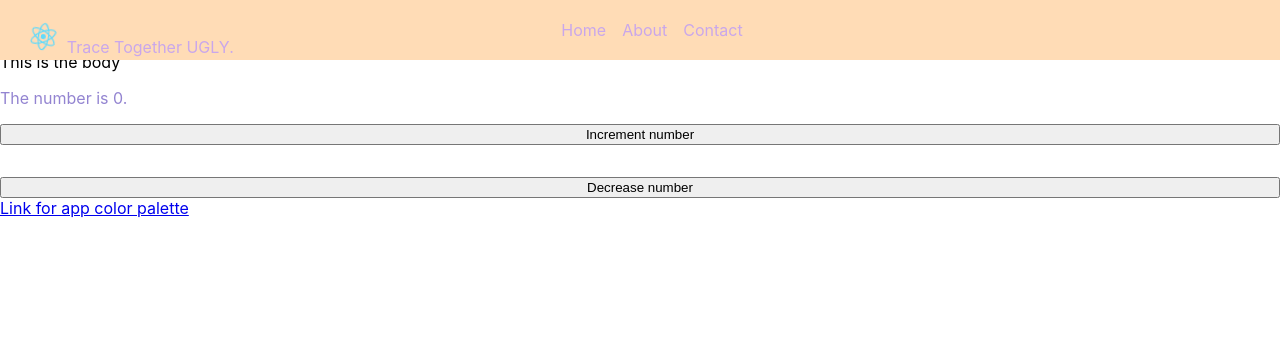
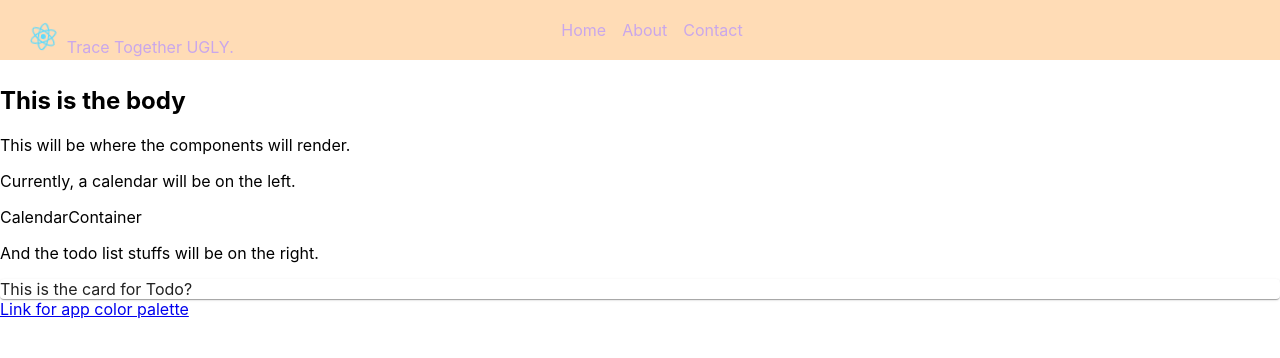
Before and after one commit to josiahphua/trace_together_frontend, a React (Create React App) app: page / in a window 1280 px wide. Shown: the top 358 px of the page. Built offline with nearby package versions, Linux system fonts and the light colour scheme; no server answers.

Commit message:
current commit while solving intellij kotlin compiler issue

```diff
--- a/package.json
+++ b/package.json
@@ -3,6 +3,11 @@
   "version": "0.1.0",
   "private": true,
   "dependencies": {
+    "@emotion/react": "^11.10.6",
+    "@emotion/styled": "^11.10.6",
+    "@mui/icons-material": "^5.11.16",
+    "@mui/material": "^5.12.1",
+    "@mui/styled-engine-sc": "^5.12.0",
     "@testing-library/jest-dom": "^5.16.5",
     "@testing-library/react": "^13.4.0",
     "@testing-library/user-event": "^13.5.0",
@@ -14,6 +19,7 @@
     "react": "^18.2.0",
     "react-dom": "^18.2.0",
     "react-scripts": "5.0.1",
+    "styled-components": "^5.3.9",
     "typescript": "^4.9.5",
     "web-vitals": "^2.1.4"
   },
--- a/src/App.tsx
+++ b/src/App.tsx
@@ -6,16 +6,23 @@ import Body from './component/body/Body';
 const App: React.FC = () => {
   return (
     <div className='app'>
+
+      <header>
         <NavBar />
-      <div>
+      </header>
+
+      <body>
         <p>like that?</p>
         <Body />
+      </body>
+
+      <footer>
         <a className='palette-link'
-                href='https://colorhunt.co/palette/ffdcb6ecc9eec9a7eb9384d1'
-            >
-            Link for app color palette
+                  href='https://colorhunt.co/palette/ffdcb6ecc9eec9a7eb9384d1'
+              >
+              Link for app color palette
         </a>
-      </div>
+      </footer>
     </div>
   );
 }
--- a/src/component/body/Body.css
+++ b/src/component/body/Body.css
@@ -1,3 +1,3 @@
-.body {
-    top: 50px;
+.body h2 {
+    margin-top: 50px;
 }
--- a/src/component/body/Body.tsx
+++ b/src/component/body/Body.tsx
@@ -1,13 +1,19 @@
 import React from 'react'
-import Button from '../button/Button'
+import './Body.css';
+import Calendar from '../calendar/Calendar';
+import Todo from '../todo/Todo';
 
 type Props = {}
 
 const Body: React.FC = (props: Props) => {
   return (
     <div className='body'>
-        This is the body
-        <Button />
+        <h2>This is the body</h2>
+        <p>This will be where the components will render.</p>
+        <p>Currently, a calendar will be on the left.</p>
+        <Calendar />
+        <p>And the todo list stuffs will be on the right.</p>
+        <Todo />
     </div>
   )
 }
--- /dev/null
+++ b/src/component/calendar/Calendar.css
@@ -0,0 +1,3 @@
+.calendar {
+    border: 1px;
+}
--- /dev/null
+++ b/src/component/calendar/Calendar.tsx
@@ -0,0 +1,14 @@
+import React from 'react';
+import './Calendar.css'
+
+type Props = {}
+
+const Calendar: React.FC = (props: Props) => {
+  return (
+    <div className=''>
+        CalendarContainer
+    </div>
+  )
+}
+
+export default Calendar
--- /dev/null
+++ b/src/component/todo/Todo.tsx
@@ -0,0 +1,38 @@
+import React, { useEffect, useState } from 'react';
+import { Card } from '@mui/material';
+import axios from 'axios';
+
+type Props = {}
+
+interface ITodo {
+
+}
+
+const Todo: React.FC = (props: Props) => {
+    const [allTodos, setAllTodos] = useState<any>("")
+
+    useEffect(() => {
+        const getTodo = async () => {
+            try {
+                const data = await axios.get(`http://localhost:8080/api/todos`, {})
+                console.log(data)
+                setAllTodos(data)
+                console.log(allTodos)
+            } catch (error) {
+
+            }
+        }
+        getTodo()
+    })
+
+
+  return (
+    <div>
+        <Card>
+            This is the card for Todo?
+        </Card>
+    </div>
+  )
+}
+
+export default Todo
```
Also changed, not shown: 1 other file (tests, documents, lock files or other folders).
